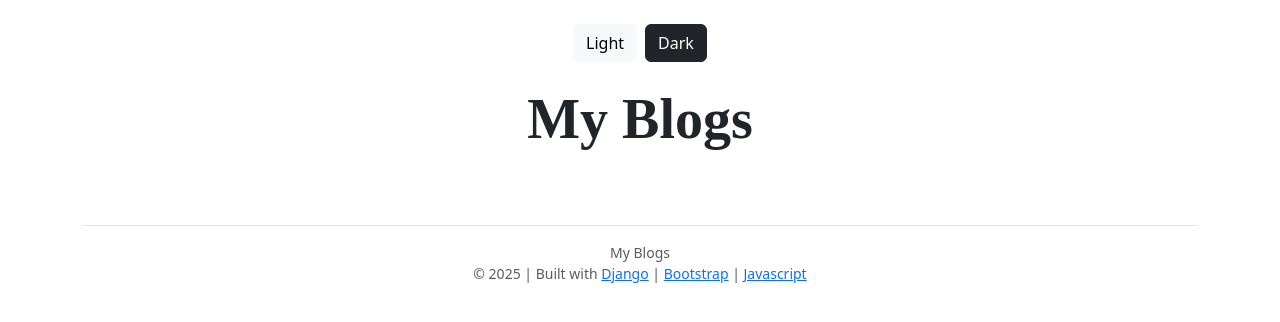
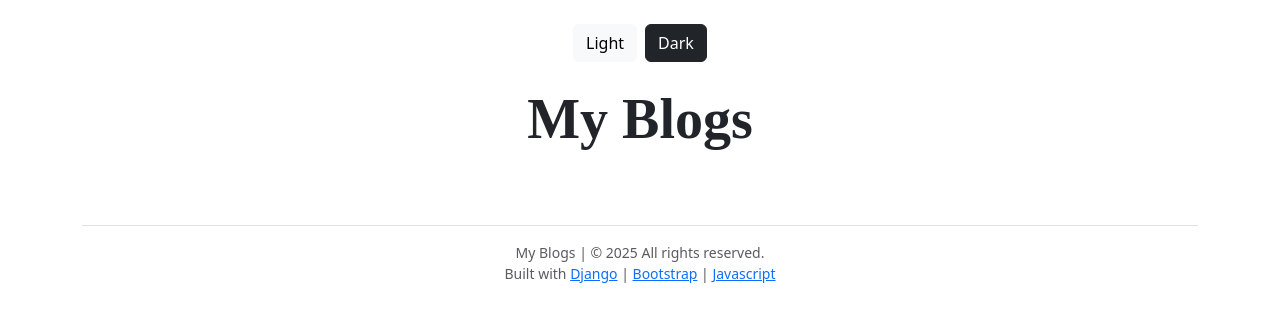
Before and after one commit to tlovegrove3/djangoapp1, a Django app: page / in a window 1280 px wide. Shown: the top 322 px of the page. Run offline with Django 5.2, Linux system fonts and the light colour scheme; data that the repository does not hold is empty; some web fonts are replaced.

Commit message:
footer tweak

```diff
--- a/blog/templates/blog/base.html
+++ b/blog/templates/blog/base.html
@@ -41,8 +41,8 @@
 
         <!-- Footer -->
         <footer class="text-center mt-5 border-top pt-3">
-            <p class="small text-muted">My Blogs<br>
-                &copy; 2025 | Built with
+            <p class="small text-muted">My Blogs |
+                &copy; 2025 All rights reserved.<br> Built with
                 <a href="https://www.djangoproject.com/">Django</a> |
                 <a href="https://getbootstrap.com/">Bootstrap</a> |
                 <a href="https://developer.mozilla.org/en-US/docs/Web/JavaScript">Javascript</a>
```
